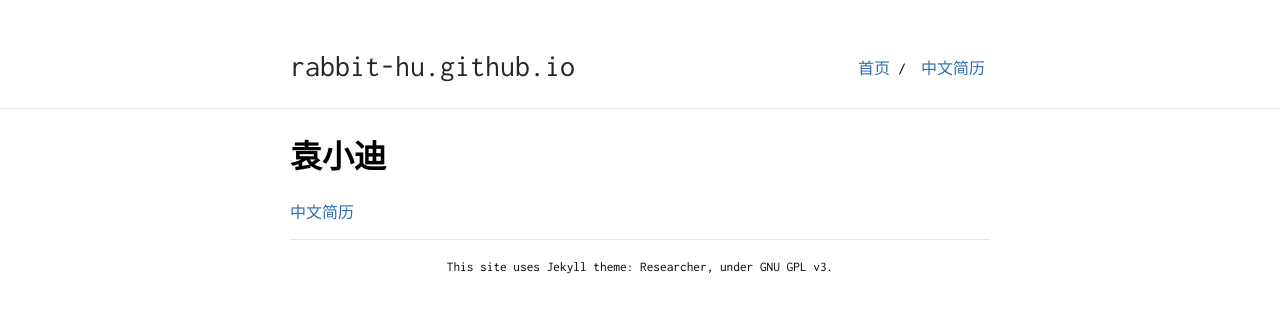
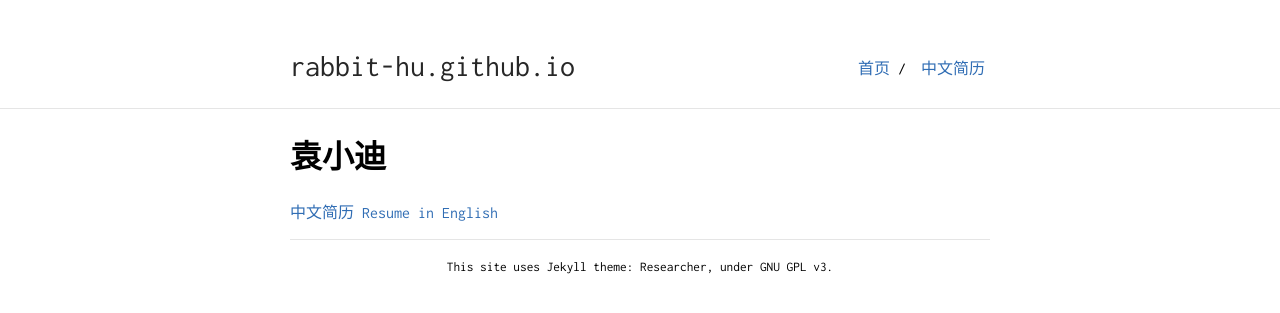
Before and after one commit to Rabbit-Hu/rabbit-hu.github.io, a Jekyll site: the page built from docs/index.md, in a window 1280 px wide. Shown: the top 313 px of the page. Built offline with Jekyll 4.4.1, drawn with Linux system fonts in a browser that asks for light colours; our own code applies the rules of GitHub Pages for plain Markdown files.

Commit message:
Update index

```diff
--- a/docs/index.md
+++ b/docs/index.md
@@ -5,3 +5,4 @@ layout: default
 # 袁小迪
 
 [中文简历](/cv-zh/)
+[Resume in English](/cv-en/)
```
